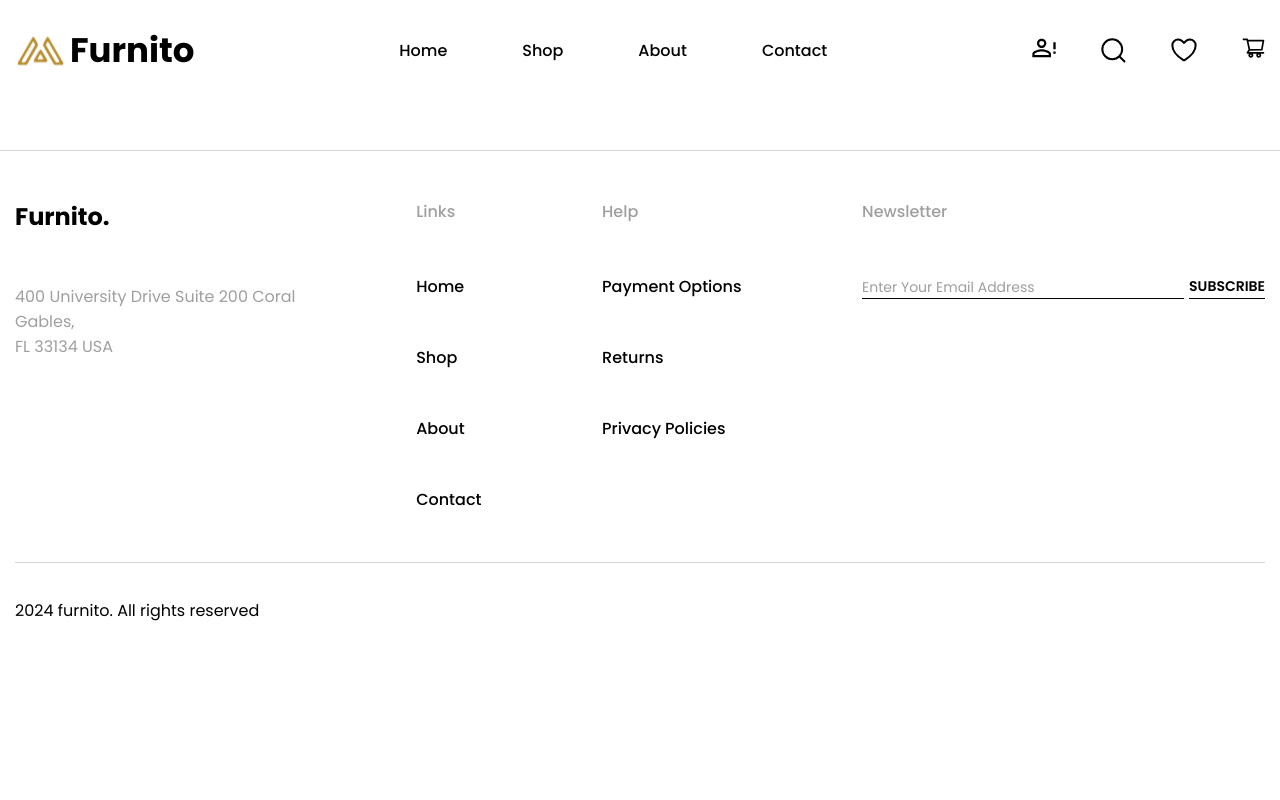
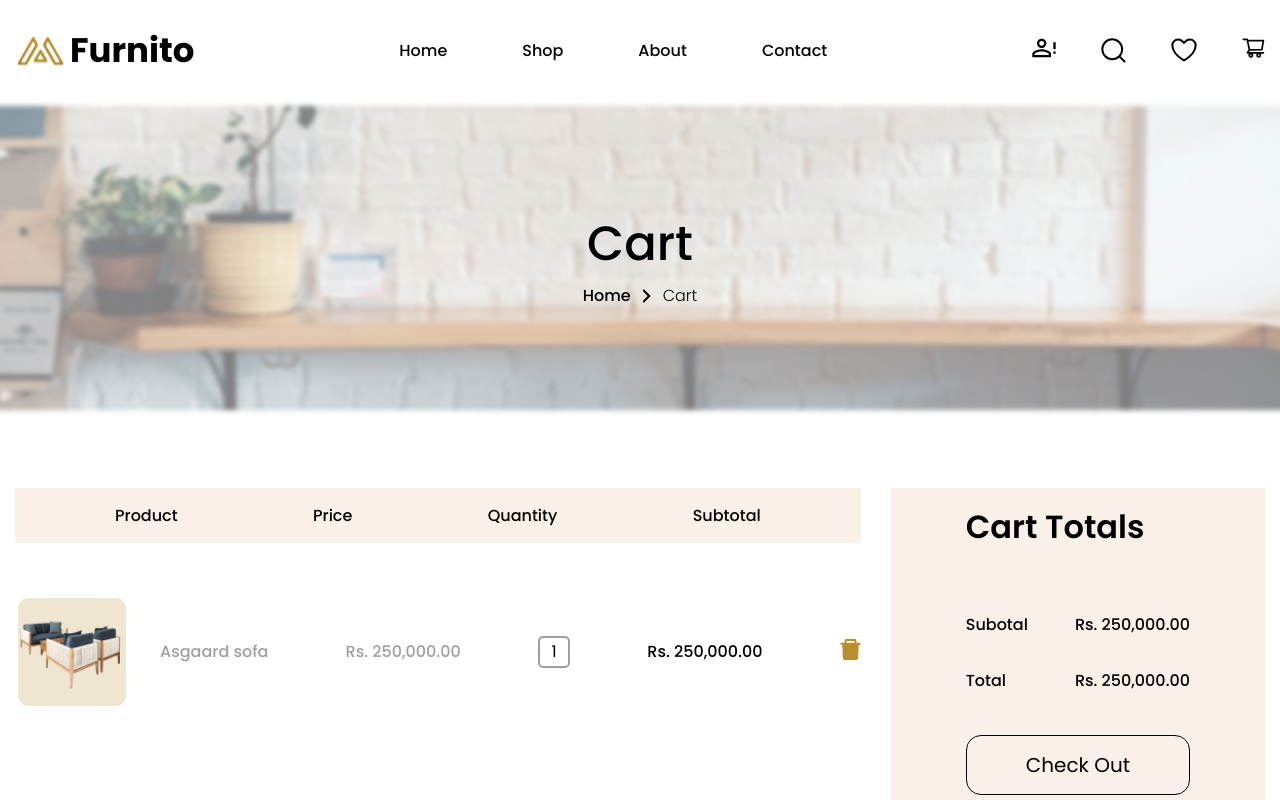
Before and after one commit to TkTnX/next-furnito, a Next.js app: page /cart in a window 1280 px wide. Shown: the top 800 px of the page. Built offline with nearby package versions, Linux system fonts and the light colour scheme.

Commit message:
вёрстка корзины

```diff
--- a/src/app/cart/page.tsx
+++ b/src/app/cart/page.tsx
@@ -1,10 +1,32 @@
-import React from 'react'
+import React from "react";
+import s from "./s.module.scss";
+import Link from "next/link";
+import Image from "next/image";
+import Cart from "@/components/Cart";
 const CartPage = () => {
   return (
     <div>
+      {/* TOP */}
+      <div className={s.top}>
+        <div className={s.text}>
+          <h2 className={s.title}>Cart</h2>
+          <div className={s.breadcrumbs}>
+            <Link href="/">Home</Link>
+            <Image
+              width={8}
+              height={14}
+              src="/images/shop/arrow.svg"
+              alt="arrow"
+            />
+            <p>Cart</p>
+          </div>
+        </div>
+      </div>
+      <div className={s.cart}>
+        <Cart />
+      </div>
+    </div>
+  );
+};
 
-    </div>
-  )
-}
-
-export default CartPage
+export default CartPage;
--- /dev/null
+++ b/src/app/cart/s.module.scss
@@ -0,0 +1,37 @@
+.top {
+  background-color: #999;
+  background-image: url("/images/shop/bg.jpg");
+  background-position: center center; /* x y */
+  background-size: cover;
+  background-repeat: no-repeat;
+  height: 316px;
+  text-align: center;
+  position: relative;
+}
+
+.text {
+  position: absolute;
+  left: 50%;
+  top: 50%;
+  transform: translate(-50%, -50%);
+}
+
+.title {
+  font-size: 48px;
+  margin-bottom: 3px;
+}
+
+.breadcrumbs {
+  display: flex;
+  align-items: center;
+  gap: 12px;
+  justify-content: center;
+
+  p {
+    font-weight: 300;
+  }
+}
+
+.cart {
+  margin-top: 72px;
+}
--- /dev/null
+++ b/src/components/Cart/index.tsx
@@ -0,0 +1,27 @@
+import React from "react";
+import s from "./s.module.scss";
+import CartItems from "../CartItems";
+import CartTotals from "../CartTotals";
+const Cart = () => {
+  return (
+    <div className={`container ${s.cart}`}>
+      {/* LEFT */}
+      <div className={s.left}>
+        {/* TOP */}
+        <div className={s.top}>
+          <ul className={s.infoList}>
+            <li>Product</li>
+            <li>Price</li>
+            <li>Quantity</li>
+            <li>Subtotal</li>
+          </ul>
+        </div>
+        <CartItems />
+      </div>
+      {/* RIGHT */}
+      <CartTotals />
+    </div>
+  );
+};
+
+export default Cart;
--- /dev/null
+++ b/src/components/Cart/s.module.scss
@@ -0,0 +1,21 @@
+.cart {
+  display: flex;
+  gap: 30px;
+  justify-content: space-between;
+}
+
+.top {
+  background-color: #f9f1e7;
+}
+
+.infoList {
+  display: flex;
+  align-items: center;
+  gap: 20px;
+  padding: 15px 100px;
+  justify-content: space-between;
+}
+
+.left {
+  flex-grow: 1;
+}
--- /dev/null
+++ b/src/components/CartItem/index.tsx
@@ -0,0 +1,30 @@
+import React from "react";
+import s from "./s.module.scss";
+import Image from "next/image";
+const CartItem = () => {
+  return (
+    <div className={s.item}>
+      {/* NAME */}
+      <div className={s.name}>
+        <Image
+          src={"/images/temp-products/01.jpg"}
+          alt=""
+          width={111}
+          height={90}
+        />
+        <h6>Asgaard sofa</h6>
+      </div>
+      {/* price */}
+      <p>Rs. 250,000.00</p>
+      {/* quantity */}
+      <input className={s.quantityInp} type="number" placeholder="1" defaultValue={1} />
+      {/* subtotal */}
+      <p className={s.subtotal}>Rs. 250,000.00</p>
+      <button>
+        <Image src={"/images/cart/del.svg"} alt="" width={21} height={21} />
+      </button>
+    </div>
+  );
+};
+
+export default CartItem;
--- /dev/null
+++ b/src/components/CartItem/s.module.scss
@@ -0,0 +1,30 @@
+.item {
+  display: flex;
+  align-items: center;
+  justify-content: space-between;
+  color: #9f9f9f;
+}
+
+.name {
+  display: flex;
+  align-items: center;
+  gap: 34px;
+}
+
+.quantityInp {
+  width: 32px;
+  height: 32px;
+  border: 2px solid #9f9f9f;
+  border-radius: 5px;
+  text-align: center;
+  color: #000;
+
+  &::-webkit-inner-spin-button,
+  &::-webkit-outer-spin-button {
+    appearance: none;
+  }
+}
+
+.subtotal {
+  color: #000;
+}
--- /dev/null
+++ b/src/components/CartItems/index.tsx
@@ -0,0 +1,12 @@
+import React from 'react'
+import s from "./s.module.scss"
+import CartItem from '../CartItem'
+const CartItems = () => {
+  return (
+      <div className={s.items}>
+          <CartItem />
+    </div>
+  )
+}
+
+export default CartItems
--- /dev/null
+++ b/src/components/CartItems/s.module.scss
@@ -0,0 +1,4 @@
+.items {
+    margin-top: 55px;
+
+}
--- /dev/null
+++ b/src/components/CartTotals/index.tsx
@@ -0,0 +1,26 @@
+import React from 'react'
+import s from "./s.module.scss"
+const CartTotals = () => {
+  return (
+    <div className={s.wrapper}>
+      <h5 className={s.title}>Cart Totals</h5>
+
+      <ul className={s.list}>
+        <li>
+          <p>Subotal</p>
+          <p>Rs. 250,000.00</p>
+        </li>
+        <li>
+          <p>Total</p>
+          <p>Rs. 250,000.00</p>
+        </li>
+          </ul>
+
+          <button className={s.btn}>
+              Check Out
+          </button>
+    </div>
+  );
+}
+
+export default CartTotals
--- /dev/null
+++ b/src/components/CartTotals/s.module.scss
@@ -0,0 +1,37 @@
+.wrapper {
+  background-color: #f9f1e7;
+  padding: 15px 75px 80px;
+}
+
+.title {
+  font-size: 32px;
+  font-weight: 600;
+  margin-bottom: 61px;
+}
+
+.list {
+  display: grid;
+  gap: 31px;
+
+  li {
+    display: flex;
+    justify-content: space-between;
+    align-items: center;
+  }
+}
+
+.btn {
+  text-align: center;
+  width: 100%;
+  margin-top: 42px;
+  padding: 14px 59px;
+  border: 1px solid #000;
+  border-radius: 15px;
+  font-size: 20px;
+  transition: all 0.2s ease-in;
+
+  &:hover {
+    background-color: #000;
+    color: #fff;
+  }
+}
```
Also changed, not shown: public/images/cart/del.svg (added).
